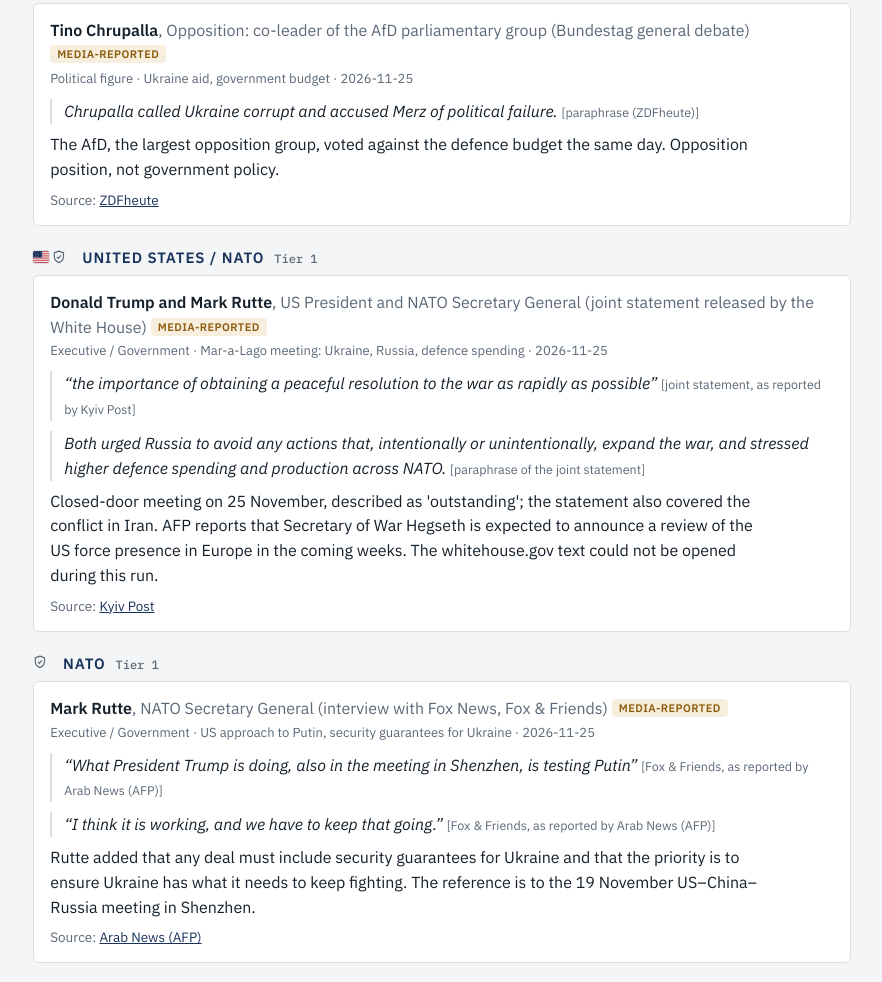
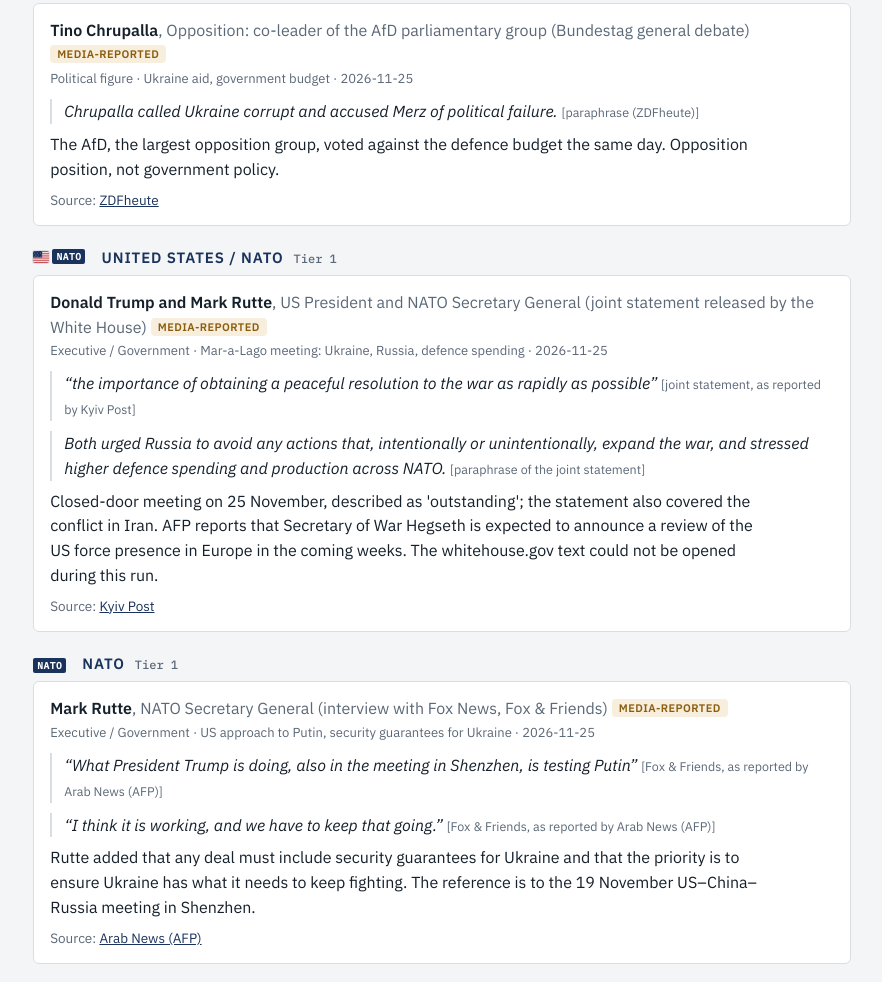
Before and after one commit to polad-claude/polad-claude.github.io, a plain HTML site: page index.html in a window 1280 px wide. Shown: the part 2318-3300 px from the top of the page, without its empty margins (198-1080 px from the left). Drawn offline with nearby package versions, Linux system fonts and the light colour scheme.

Commit message:
NATO entity: text badge instead of generic shield
Co-Authored-By: Claude Opus 5.5 <noreply@anthropic.com>
Claude-Session: https://claude.ai/code/session_01DAoJPWZYV1UvRZAvyiuZtL

```diff
--- a/index.html
+++ b/index.html
@@ -134,6 +134,8 @@ footer p{margin:0}
 .ico{display:inline-flex;gap:3px;align-items:center;margin-right:6px;vertical-align:-2px}
 .ico .fi{width:1.35em;height:1em;border-radius:2px;box-shadow:0 0 0 1px var(--line);object-fit:cover}
 .ico svg{width:1.15em;height:1.15em}
+.ico .nb{font:700 9.5px var(--f-mono);letter-spacing:.06em;color:#fff;background:var(--navy);border-radius:2px;padding:2px 4px;line-height:1.2}
+@media (prefers-color-scheme:dark){.ico .nb{color:#0E141B}}
 .ent.hyb h3 .ico svg{color:var(--hyb)}
 .ct{font:inherit;color:var(--muted);background:none;border:0;padding:0;margin-top:10px;cursor:pointer;text-decoration:underline;text-underline-offset:2px}
 .ct:hover{color:var(--navy)}
@@ -210,7 +212,7 @@ const PIC={
 function ico(e){
   const parts=String(e||"").split(" / ");let h="";
   for(const x of parts){
-    if(x==="NATO")h+=PIC.nato;
+    if(x==="NATO")h+=`<span class="nb">${S.lang==="fr"?"OTAN":"NATO"}</span>`;
     else if(/COALITION|PARTNERS|E3|G7|G20/.test(x))h+=PIC.group;
     else if(CC[x])h+=`<img class="fi" src="flags/${CC[x]}.svg" alt="" title="${esc(ent(x))}" width="20" height="15" loading="lazy">`;
   }
```
